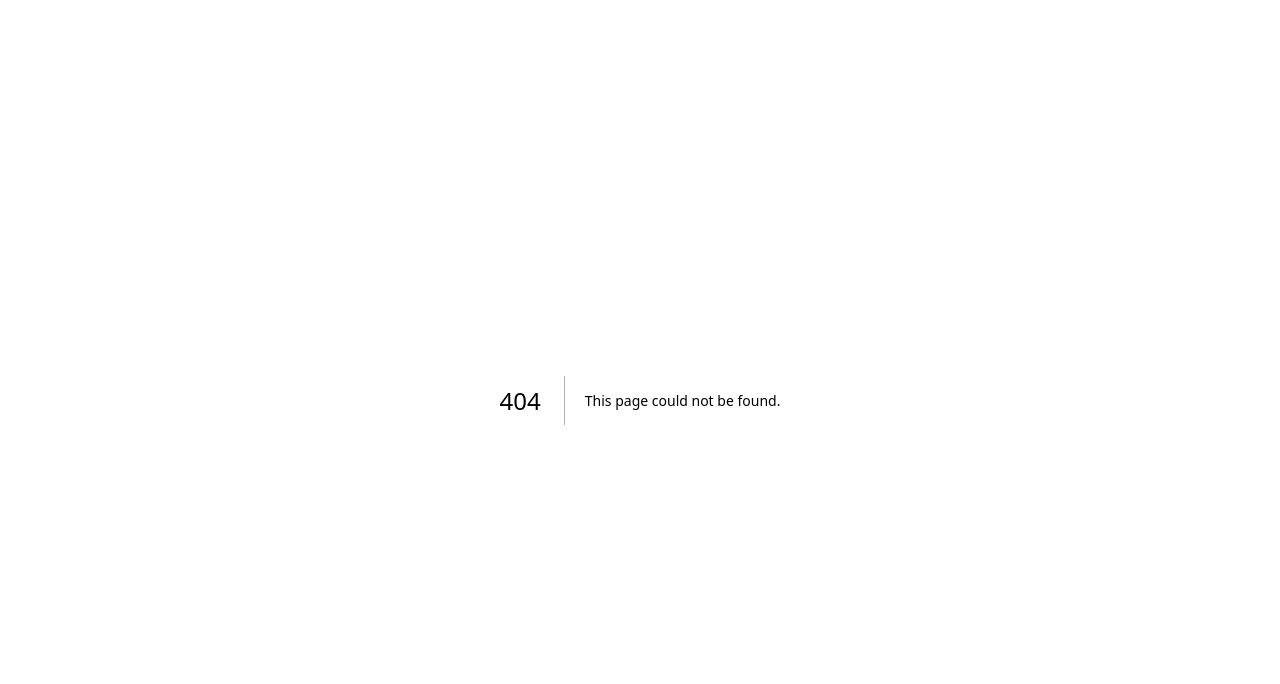
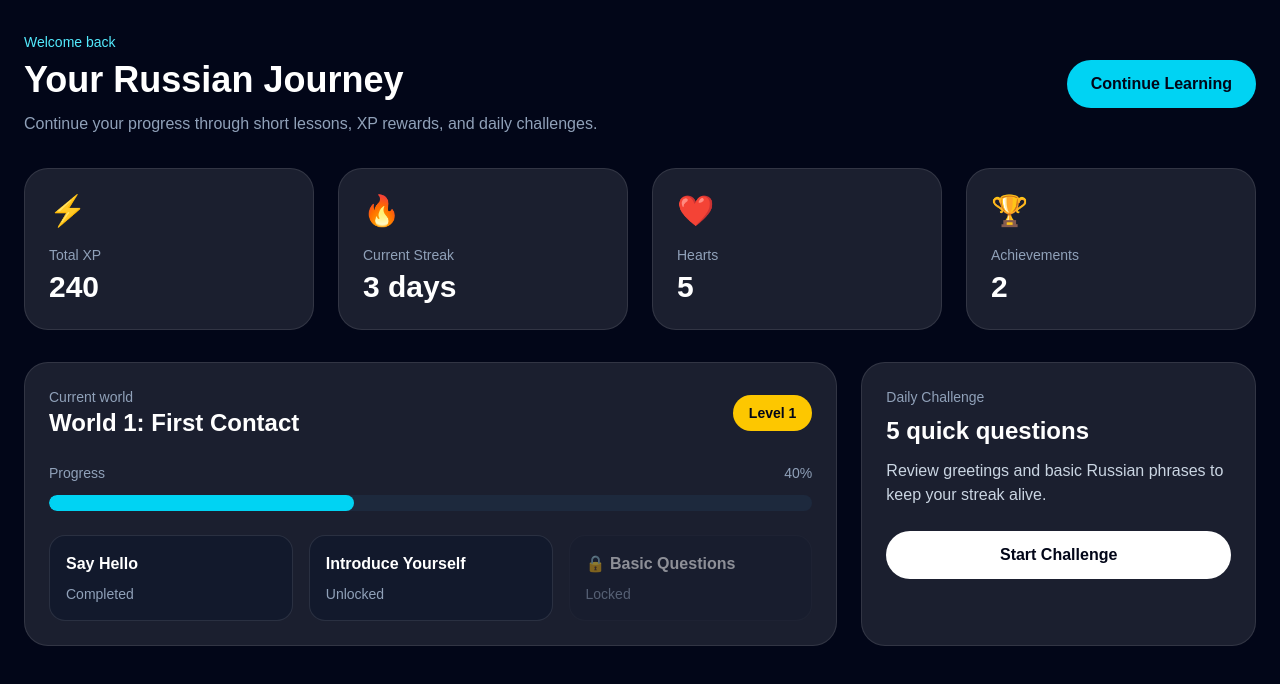
Before and after one commit to ayhampeter-debug/russian-learning-platform, a Next.js app: page /dashboard in a window 1280 px wide. Before the commit this address had no page. Shown: the top 684 px of the page. Built offline with nearby package versions, Linux system fonts and the light colour scheme.

Commit message:
Add dashboard page

```diff
--- /dev/null
+++ b/app/dashboard/page.tsx
@@ -0,0 +1,110 @@
+export default function DashboardPage() {
+  return (
+    <main className="min-h-screen bg-slate-950 px-6 py-8 text-white">
+      <section className="mx-auto max-w-7xl">
+        <div className="mb-8 flex flex-col justify-between gap-4 md:flex-row md:items-center">
+          <div>
+            <p className="text-sm text-cyan-300">Welcome back</p>
+            <h1 className="mt-2 text-4xl font-bold">Your Russian Journey</h1>
+            <p className="mt-3 text-slate-400">
+              Continue your progress through short lessons, XP rewards, and daily challenges.
+            </p>
+          </div>
+
+          <button className="rounded-full bg-cyan-400 px-6 py-3 font-semibold text-slate-950 transition hover:bg-cyan-300">
+            Continue Learning
+          </button>
+        </div>
+
+        <div className="grid gap-6 md:grid-cols-4">
+          <StatCard title="Total XP" value="240" icon="⚡" />
+          <StatCard title="Current Streak" value="3 days" icon="🔥" />
+          <StatCard title="Hearts" value="5" icon="❤️" />
+          <StatCard title="Achievements" value="2" icon="🏆" />
+        </div>
+
+        <div className="mt-8 grid gap-6 lg:grid-cols-3">
+          <div className="rounded-3xl border border-white/10 bg-white/10 p-6 lg:col-span-2">
+            <div className="mb-6 flex items-center justify-between">
+              <div>
+                <p className="text-sm text-slate-400">Current world</p>
+                <h2 className="text-2xl font-bold">World 1: First Contact</h2>
+              </div>
+              <span className="rounded-full bg-yellow-400 px-4 py-2 text-sm font-bold text-slate-950">
+                Level 1
+              </span>
+            </div>
+
+            <div className="mb-3 flex justify-between text-sm text-slate-400">
+              <span>Progress</span>
+              <span>40%</span>
+            </div>
+
+            <div className="h-4 overflow-hidden rounded-full bg-slate-800">
+              <div className="h-full w-2/5 rounded-full bg-cyan-400" />
+            </div>
+
+            <div className="mt-6 grid gap-4 md:grid-cols-3">
+              <LessonMiniCard title="Say Hello" status="Completed" />
+              <LessonMiniCard title="Introduce Yourself" status="Unlocked" />
+              <LessonMiniCard title="Basic Questions" status="Locked" locked />
+            </div>
+          </div>
+
+          <div className="rounded-3xl border border-white/10 bg-white/10 p-6">
+            <p className="text-sm text-slate-400">Daily Challenge</p>
+            <h2 className="mt-2 text-2xl font-bold">5 quick questions</h2>
+            <p className="mt-3 text-slate-300">
+              Review greetings and basic Russian phrases to keep your streak alive.
+            </p>
+
+            <button className="mt-6 w-full rounded-full bg-white px-5 py-3 font-semibold text-slate-950 transition hover:bg-slate-200">
+              Start Challenge
+            </button>
+          </div>
+        </div>
+      </section>
+    </main>
+  );
+}
+
+function StatCard({
+  title,
+  value,
+  icon,
+}: {
+  title: string;
+  value: string;
+  icon: string;
+}) {
+  return (
+    <div className="rounded-3xl border border-white/10 bg-white/10 p-6">
+      <div className="text-3xl">{icon}</div>
+      <p className="mt-4 text-sm text-slate-400">{title}</p>
+      <p className="mt-1 text-3xl font-bold">{value}</p>
+    </div>
+  );
+}
+
+function LessonMiniCard({
+  title,
+  status,
+  locked = false,
+}: {
+  title: string;
+  status: string;
+  locked?: boolean;
+}) {
+  return (
+    <div
+      className={`rounded-2xl border p-4 ${
+        locked
+          ? "border-white/5 bg-slate-900/40 opacity-50"
+          : "border-white/10 bg-slate-900/70"
+      }`}
+    >
+      <p className="font-semibold">{locked ? "🔒 " : ""}{title}</p>
+      <p className="mt-2 text-sm text-slate-400">{status}</p>
+    </div>
+  );
+}
```
